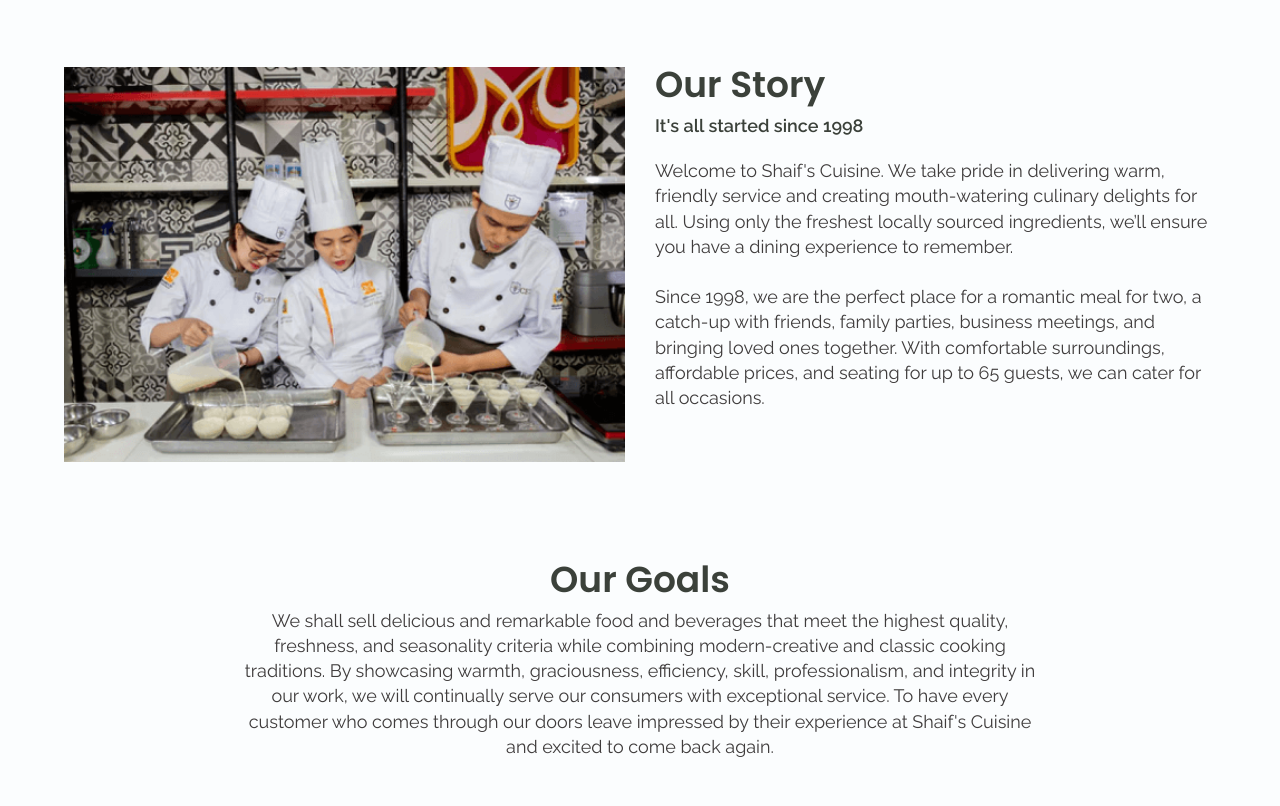
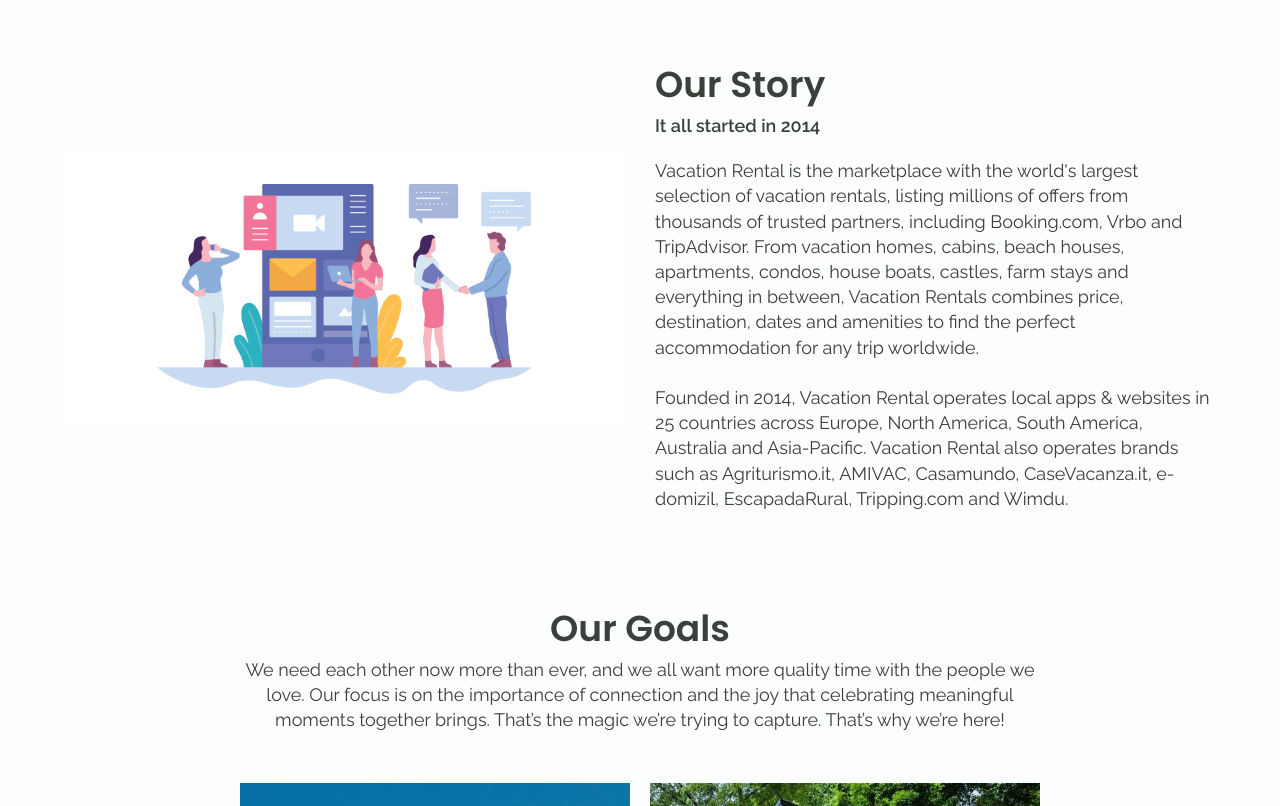
Before and after one commit to anilaavdylii/multimedia, a plain HTML site: page about.html in a window 1280 px wide. Shown: the part 87-893 px from the top of the page. Drawn offline with nearby package versions, Linux system fonts and the light colour scheme.

Commit message:
updated about.html

```diff
--- a/about.html
+++ b/about.html
@@ -72,24 +72,26 @@
       <div class="ourStory__wrapper">
 
         <div class="ourStory__img">
-          <img src="./images/ourStoryImg.png" alt="shaif's cuisine">
+          <img src="./images/aboutUs.png" alt="about us">
         </div>
         <div class="ourStory__info">
           <h3 class="ourStory__title">
             Our Story
           </h3>
           <p class="ourStory__subtitle">
-            It's all started since 1998
+            It all started in 2014
           </p>
           <p class="ourStory__text">
-            Welcome to Shaif's Cuisine. We take pride in delivering warm, friendly service and creating mouth-watering
-            culinary delights for all. Using only the freshest locally sourced ingredients, we’ll ensure you have a
-            dining
-            experience to remember.
-            <br><br>
-            Since 1998, we are the perfect place for a romantic meal for two, a catch-up with friends, family parties,
-            business meetings, and bringing loved ones together. With comfortable surroundings, affordable prices, and
-            seating for up to 65 guests, we can cater for all occasions.
+              Vacation Rental is the marketplace with the world's largest selection of vacation rentals,
+              listing millions of offers from thousands of trusted partners, including Booking.com,
+              Vrbo and TripAdvisor. From vacation homes, cabins, beach houses, apartments, condos, house boats, castles,
+              farm stays and everything in between, Vacation Rentals combines price, destination, dates and amenities to find the
+              perfect accommodation for any trip worldwide.
+              <br><br>
+              Founded in 2014, Vacation Rental operates local apps & websites in 25 countries across Europe, North America,
+              South America, Australia and Asia-Pacific.
+              Vacation Rental also operates brands such as Agriturismo.it, AMIVAC, Casamundo, CaseVacanza.it, e-domizil,
+              EscapadaRural, Tripping.com and Wimdu.
           </p>
         </div>
       </div>
@@ -104,22 +106,20 @@
           Our Goals
         </h3>
         <p class="ourGoals__text">
-          We shall sell delicious and remarkable food and beverages that meet the highest quality, freshness, and
-          seasonality criteria while combining modern-creative and classic cooking traditions. By showcasing warmth,
-          graciousness, efficiency, skill, professionalism, and integrity in our work, we will continually serve our
-          consumers with exceptional service. To have every customer who comes through our doors leave impressed by
-          their experience at Shaif's Cuisine and excited to come back again.
+            We need each other now more than ever, and we all want more quality time with the people we love.
+            Our focus is on the importance of connection and the joy that celebrating meaningful moments together brings.
+            That’s the magic we’re trying to capture. That’s why we’re here!
         </p>
       </div>
       <div class="ourGoals__imgs__wrapper" data-aos="fade-up">
         <div class="ourGoals__img1">
-          <img src="./images/ourGoals_img1.png" alt="kitchen img">
+          <img src="./images/heroImg.png" alt="House1 img">
         </div>
         <div class="ourGoals__img2">
-          <img src="./images/ourGoals_img2.png" alt="kitchen img">
+          <img src="./images/topHouse2.png" alt="House2 img">
         </div>
         <div class="ourGoals__img3">
-          <img src="./images/ourGoals_img3.png" alt="kitchen img">
+          <img src="./images/topHouse3.png" alt="House3 img">
         </div>
       </div>
     </div>
@@ -134,7 +134,7 @@
             <img src="./images/logo.svg" alt="shaif's cuisine">
           </div>
           <p class="footer__desc">
-            Fresh and delicious traditional Bangladeshi food to delight the whole family.
+              Accommodation and excellence for the whole family.
           </p>
           <div class="footer__socials">
             <h4 class="footer__socials__title">Follow us</h4>
@@ -219,13 +219,13 @@
           </h3>
           <ol class="footer__text">
             <li>
-              <a href="#">+880123</a>
+              <a href="#">+38344200200</a>
             </li>
             <li>
-              <a href="#">webcifar@gmail.com</a>
+              <a href="#">vacationrental@gmail.com</a>
             </li>
             <li>
-              <a href="#">GEC Circle, Chittagong, Bangladesh</a>
+              <a href="#">Prishtine, Kosova</a>
             </li>
           </ol>
         </div>
@@ -234,9 +234,9 @@
   </footer>
   <div id="copyright">
     <div class="container">
-      <p class="copyright__text">
-        © copyright 2021 Shaif’s Cuisine | All rights reserved
-      </p>
+        <p class="copyright__text">
+            © copyright 2022 Vacation Rental | All rights reserved
+        </p>
     </div>
   </div>
   <!-- End Footer -->
```
